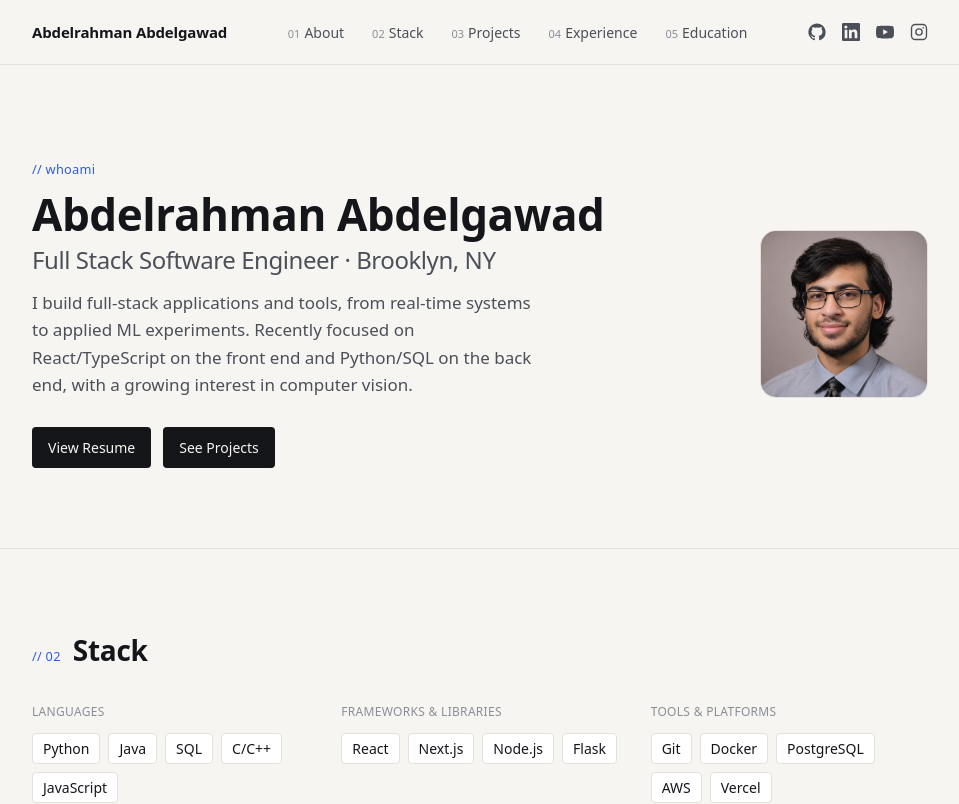
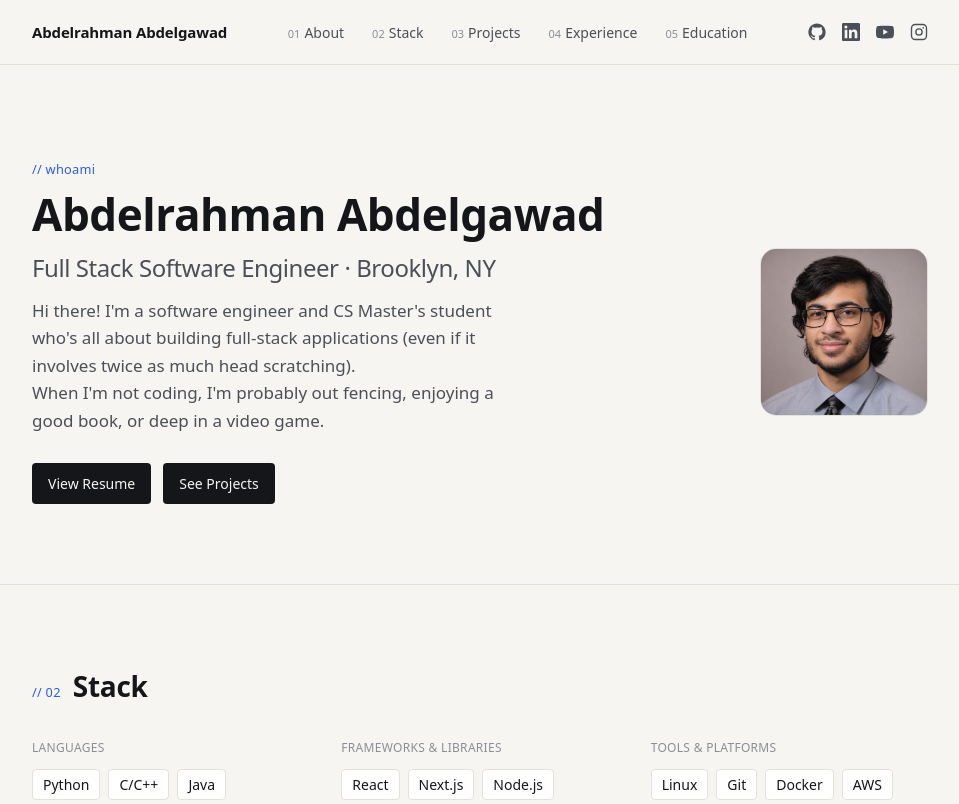
Before and after one commit to abdelabdelgawad/portfolio, a Next.js app: page / in a window 1280 px wide. Shown: the top 804 px of the page, without its empty margins (160-1119 px from the left). Built offline with nearby package versions, Linux system fonts and the light colour scheme.

Commit message:
finalized about intro section and updated stack

```diff
--- a/src/app/globals.css
+++ b/src/app/globals.css
@@ -265,7 +265,7 @@ body {
   color: var(--color-ink-soft);
   font-size: 20px;
   font-weight: 400;
-  margin-top: 0.5rem;
+  margin-top: 1rem;
 }
 
 @media (min-width: 640px) {
--- a/src/app/layout.tsx
+++ b/src/app/layout.tsx
@@ -22,7 +22,7 @@ const jetbrainsMono = JetBrains_Mono({
 
 // TODO: swap in your real name, tagline, and a short description for SEO/link previews.
 export const metadata: Metadata = {
-  title: "Abdel — Software Engineer",
+  title: "Abdel — Portfolio",
   description:
     "Portfolio of Abdel, a software engineer working across full-stack web, data, and applied ML.",
 };
--- a/src/components/About.tsx
+++ b/src/components/About.tsx
@@ -13,7 +13,7 @@ export default function About() {
                 {profile.role} · {profile.location}
               </span>
             </h1>
-            <p className="about__description">{profile.intro}</p>
+            <p className="about__description whitespace-pre-line">{profile.intro}</p>
 
             <div className="about__actions">
               <a
--- a/src/data/content.ts
+++ b/src/data/content.ts
@@ -7,18 +7,18 @@ export const profile = {
   name: "Abdelrahman Abdelgawad",
   role: "Full Stack Software Engineer",
   location: "Brooklyn, NY",
-  email: "abdelabdelgawad03@gmail.com",
+  email: "abdelabdelgawad0@gmail.com",
   phoneNumber: "+1 (915) 873-2908",
   resumeUrl: "/resume.pdf",
   intro:
-    "I build full-stack applications and tools, from real-time systems to applied ML experiments. Recently focused on React/TypeScript on the front end and Python/SQL on the back end, with a growing interest in computer vision.",
+    "Hi there! I'm a software engineer and CS Master's student who's all about building full-stack applications (even if it involves twice as much head scratching).\nWhen I'm not coding, I'm probably out fencing, enjoying a good book, or deep in a video game.",
   photo: "/headshot_abdel.png",
 };
 
 export const socials = [
   { label: "GitHub", href: "https://github.com/abdelabdelgawad", icon: "github" },
   { label: "LinkedIn", href: "https://linkedin.com/in/abdelabdelgawad", icon: "linkedin" },
-  // { label: "Email", href: "mailto:abdelabdelgawad03@gmail.com", icon: "mail" },
+  // { label: "Email", href: "mailto:abdelabdelgawad0@gmail.com", icon: "mail" },
   { label: "YouTube", href: "https://youtube.com/@abdelabdelgawad/videos", icon: "youtube" },
   { label: "Instagram", href: "https://instagram.com/abdel_ramen_noodles", icon: "instagram" },
 ] as const;
@@ -35,15 +35,15 @@ export const nav = [
 export const stack = [
   {
     category: "Languages",
-    items: ["Python", "Java", "SQL", "C/C++", "JavaScript"],
+    items: ["Python", "C/C++", "Java", "JavaScript", "TypeScript", "SQL"],
   },
   {
     category: "Frameworks & Libraries",
-    items: ["React", "Next.js", "Node.js", "Flask"],
+    items: ["React", "Next.js", "Node.js", "Tailwind CSS"],
   },
   {
     category: "Tools & Platforms",
-    items: ["Git", "Docker", "PostgreSQL", "AWS", "Vercel"],
+    items: ["Linux", "Git", "Docker", "AWS", "Google Cloud", "PostgreSQL"],
   },
 ] as const;
 
```
